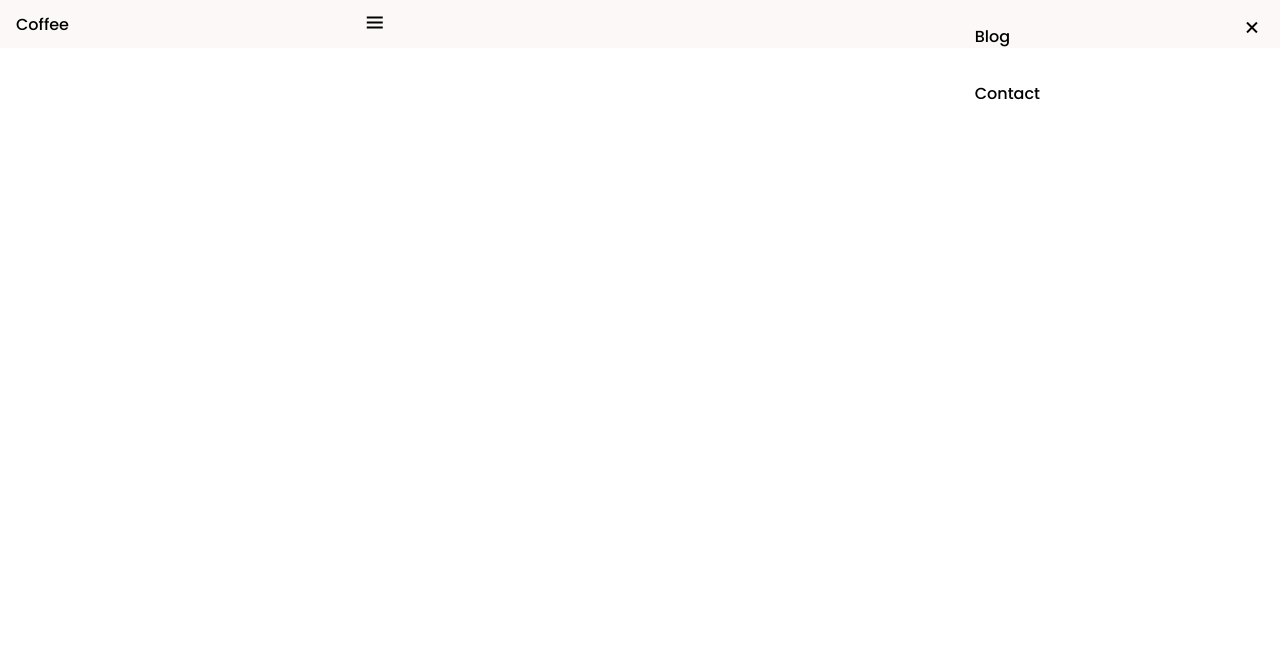
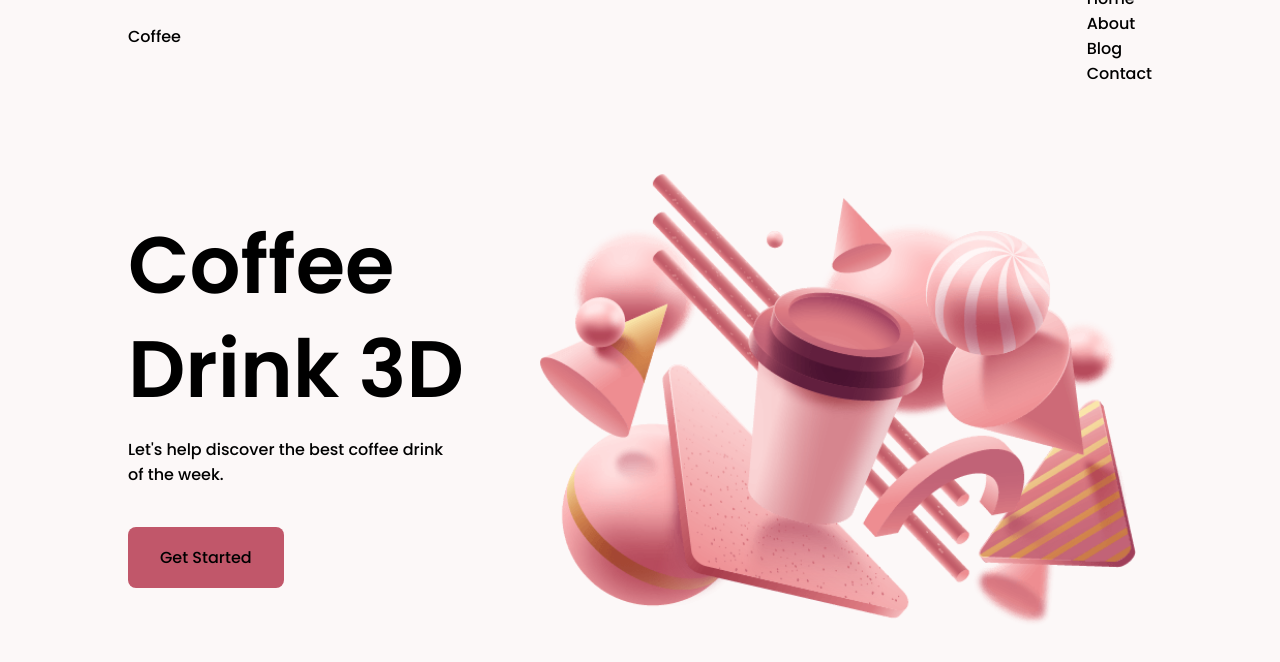
Before and after one commit to crystal1509/CODSOFT, a plain HTML site: page Landing_Page/index.html in a window 1280 px wide. Drawn offline with nearby package versions, Linux system fonts and the light colour scheme.

Commit message:
home section

```diff
--- a/Landing_Page/index.html
+++ b/Landing_Page/index.html
@@ -11,26 +11,47 @@
     <header class="l-header">
         <nav class="nav bd-grid">
             <div>
-                <a href="" class="nav_logo">Coffee</a>
+                <a href="" class="nav__logo">Coffee</a>
             </div>
-            <div class="nav_toggle" id="nav-toggle">
+            <div class="nav__toggle" id="nav-toggle">
                 <i class='bx bx-menu'></i>
             </div>
-            <div class="nav_menu" id="nav-menu">
-                <div class="nav_close" id="nav-close">
+            <div class="nav__menu" id="nav-menu">
+                <div class="nav__close" id="nav-close">
                     <i class='bx bx-x' ></i>
                 </div>
             </div>
             <ul class="nav_list">
-                <li class="nav_item"><a href="" class="nav_link">Home</a></li>
-                <li class="nav_item"><a href="" class="nav_link">About</a></li>
-                <li class="nav_item"><a href="" class="nav_link">Blog</a></li>
-                <li class="nav_item"><a href="" class="nav_link">Contact</a></li>
+                <li class="nav__item"><a href="#" class="nav__link">Home</a></li>
+                <li class="nav__item"><a href="#" class="nav__link">About</a></li>
+                <li class="nav__item"><a href="#" class="nav__link">Blog</a></li>
+                <li class="nav__item"><a href="#" class="nav__link">Contact</a></li>
             </ul>
         </nav>
     </header>
 
 
+    <main class="l-main">
+        <section class="home" id="home">
+            <div class="home__container bd-grid">
+                <div class="home__img">
+                    <img src="img/img1.png" alt="">
+                    <img src="img/img2.png" alt="">
+                    <img src="img/img3.png" alt="">
+                    <img src="img/img4.png" alt="">
+                    <img src="img/img5.png" alt="">
+                    <img src="img/img6.png" alt="">
+                </div>
+
+                <div class="home__data">
+                    <h1 class="home__title">Coffee<br> Drink 3D</h1>
+                    <p class="home__description">Let's help discover the best coffee drink <br> of the week.</p>
+                    <a href="#" class="home__button">Get Started</a>
+                </div>
+            </div>
+        </section>
+    </main>
+
     <script src="https://cdn.jsdelivr.net/npm/gsap@3.12.2/dist/gsap.min.js"></script>
     <script src="main.js"></script>
 </body>
--- a/Landing_Page/styles.css
+++ b/Landing_Page/styles.css
@@ -1,6 +1,6 @@
 @import url("https://fonts.googleapis.com/css2?family=Poppins:wght@400;500;600&display=swap");
 
-:root{
+:root {
     --header-height: 3rem;
     --first-color: #FCA4A6;
     --first-color-dark: #C1576A;
@@ -11,37 +11,49 @@
     --normal-font-size: .938rem;
     --z-fixed: 100;
 }
-@media screen and (min-width: 768px){
-    :root{
+
+@media screen and (min-width: 768px) {
+    :root {
         --big-font-size: 5rem;
         --normal-font-size: 1rem;
     }
 }
-*,::before, ::after{
+
+*,
+::before,
+::after {
     box-sizing: border-box;
 }
-body{
+
+body {
     margin: var(--header-height) 0 0 0;
     padding: 0;
     font-family: var(--body-font);
     font-size: var(--normal-font-size);
     font-weight: 500;
 }
-h1,p,ul{
+
+h1,
+p,
+ul {
     margin: 0;
 }
-ul{
+
+ul {
     padding: 0;
     list-style: none;
 }
-a{
+
+a {
     text-decoration: none;
 }
-img{
+
+img {
     max-width: 100%;
     height: auto;
 }
-.bd-grid{
+
+.bd-grid {
     max-width: 1024px;
     display: grid;
     grid-template-columns: 100%;
@@ -50,7 +62,8 @@ img{
     margin-left: 1rem;
     margin-right: 1rem;
 }
-.l-header{
+
+.l-header {
     width: 100%;
     position: fixed;
     top: 0;
@@ -58,27 +71,29 @@ img{
     z-index: var(--z-fixed);
     background-color: var(--first-color);
 }
-.nav{
+
+.nav {
     height: var(--header-height);
     display: flex;
     justify-content: space-between;
     align-items: center;
 }
 
-@media screen and (max-width: 768px){
-    .nav_menu{
+@media screen and (max-width: 768px) {
+    .nav__menu {
         position: fixed;
         top: 0;
         right: -100%;
         width: 70%;
         height: 100%;
         padding: 3.5rem 1.5rem 0;
-      background: rgba(255,255,255,.3);
+        background: rgba(255, 255, 255, .3);
         backdrop-filter: blur(10px);
         transition: .5s;
     }
 }
-.nav_close{
+
+.nav__close {
     position: absolute;
     top: .75rem;
     right: 1rem;
@@ -86,19 +101,141 @@ img{
     cursor: pointer;
 }
 
-.nav_item{
+.nav__item {
     margin-bottom: 2rem;
 }
-.nav_close, .nav_link, .nav_logo, .nav_toggle{
+
+.nav__close,
+.nav__link,
+.nav__logo,
+.nav__toggle {
     color: var(--white-color);
 }
-.nav_link:hover{
+
+.nav__link:hover {
     color: var(--first-color-dark);
 }
-.nav_toggle{
+
+.nav__toggle {
     font-size: 1.5rem;
     cursor: pointer;
 }
-.show{
+
+.show {
     right: 0;
 }
+
+.home {
+    background-color: var(--first-color);
+    overflow: hidden;
+}
+
+.home__container {
+    height: calc(100vh - var(--header-height));
+    grid-template-rows: repeat(2, max-content);
+    row-gap: 1.5rem;
+}
+
+.home__img {
+    position: relative;
+    padding-top: 1.5rem;
+    justify-self: center;
+    width: 302px;
+    height: 233px;
+}
+
+.home__img img {
+    position: absolute;
+    top: 0;
+    left: 0;
+}
+
+.home__data {
+    color: var(--white-color);
+}
+
+.home__title {
+    font-size: var(--big-font-size);
+    line-height: 1.3;
+    margin-bottom: 1rem;
+}
+
+.home__description {
+    margin-bottom: 2.5rem;
+}
+
+.home__button {
+    display: inline-block;
+    background-color: var(--first-color-dark);
+    color: var(--white-color);
+    padding: 1.125rem 2rem;
+    border-radius: .5rem;
+}
+
+.home__button:hover {
+    background-color: var(--first-color-darken);
+}
+
+@media screen and (min-width: 768px) {
+    body {
+        margin: 0;
+    }
+
+    .nav {
+        height: calc(var(--header-height) + 1.5rem);
+    }
+
+    .nav__toggle,
+    .nav__close {
+        display: none;
+    }
+
+    .nav__list {
+        display: flex;
+    }
+
+    .nav__item {
+        margin-left: 3rem;
+        margin-bottom: 0;
+    }
+
+    .home__container {
+        height: 100vh;
+        grid-template-columns: repeat(2, max-content);
+        grid-template-rows: 1fr;
+        row-gap: 0;
+        align-items: center;
+        justify-content: center;
+    }
+
+    .home__img {
+        order: 1;
+        width: 375px;
+        height: 289px;
+    }
+
+    .home__img img {
+        width: 375px;
+    }
+}
+
+@media screen and (min-width: 1024px) {
+    .bd-grid {
+        margin-left: auto;
+        margin-right: auto;
+    }
+
+    .home__container {
+        justify-content: initial;
+        column-gap: 4.5rem;
+    }
+
+    .home__img {
+        width: 604px;
+        height: 466px;
+    }
+
+    .home__img img {
+        width: 604px;
+    }
+}
```
Lines whose indentation alone changed are shown as unchanged.
